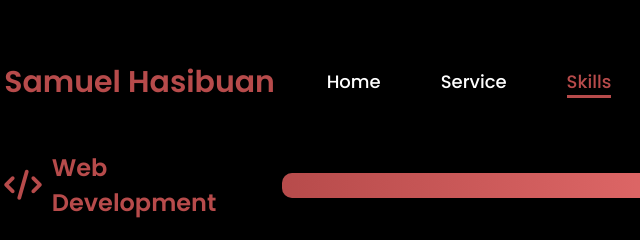
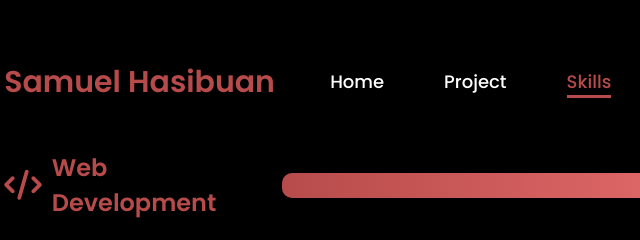
Before and after one commit to Jepersonsam/Portofolio, a plain HTML site: page skilss.html in a window 1280 px wide. Shown: the top 240 px of the page, 111-751 px from the left. Drawn offline with Linux system fonts and the light colour scheme.

Commit message:
Update skills

```diff
--- a/skilss.html
+++ b/skilss.html
@@ -176,7 +176,7 @@
 
         <nav>
             <a href="index.html" class="link">Home</a>
-            <a href="#" class="link">Service</a>
+            <a href="#" class="link">Project</a>
             <a href="#" class="active link">Skills</a>
             <a href="education.html" class="link">Education</a>
             <a href="#" class="link">Experience</a>
```
